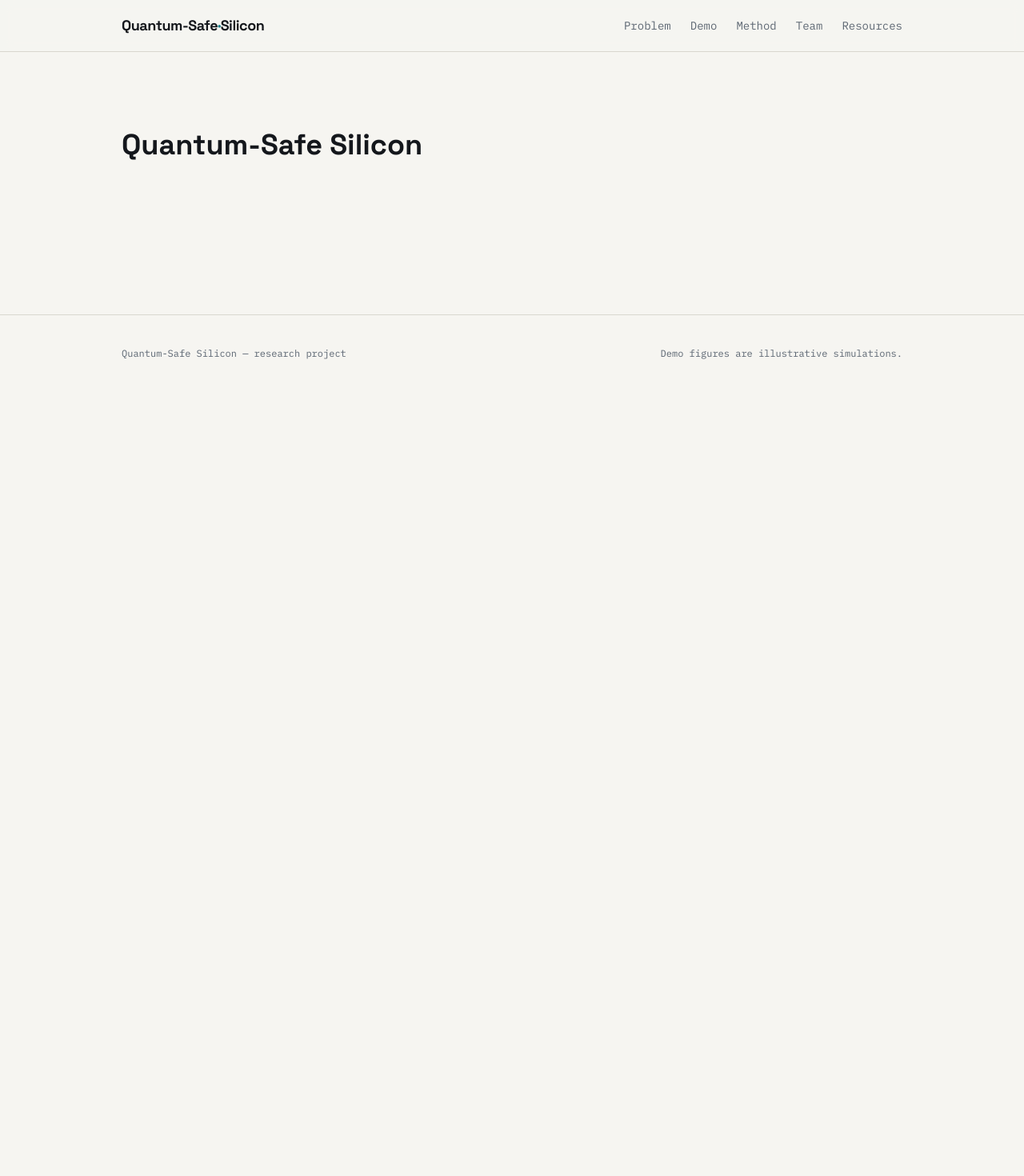
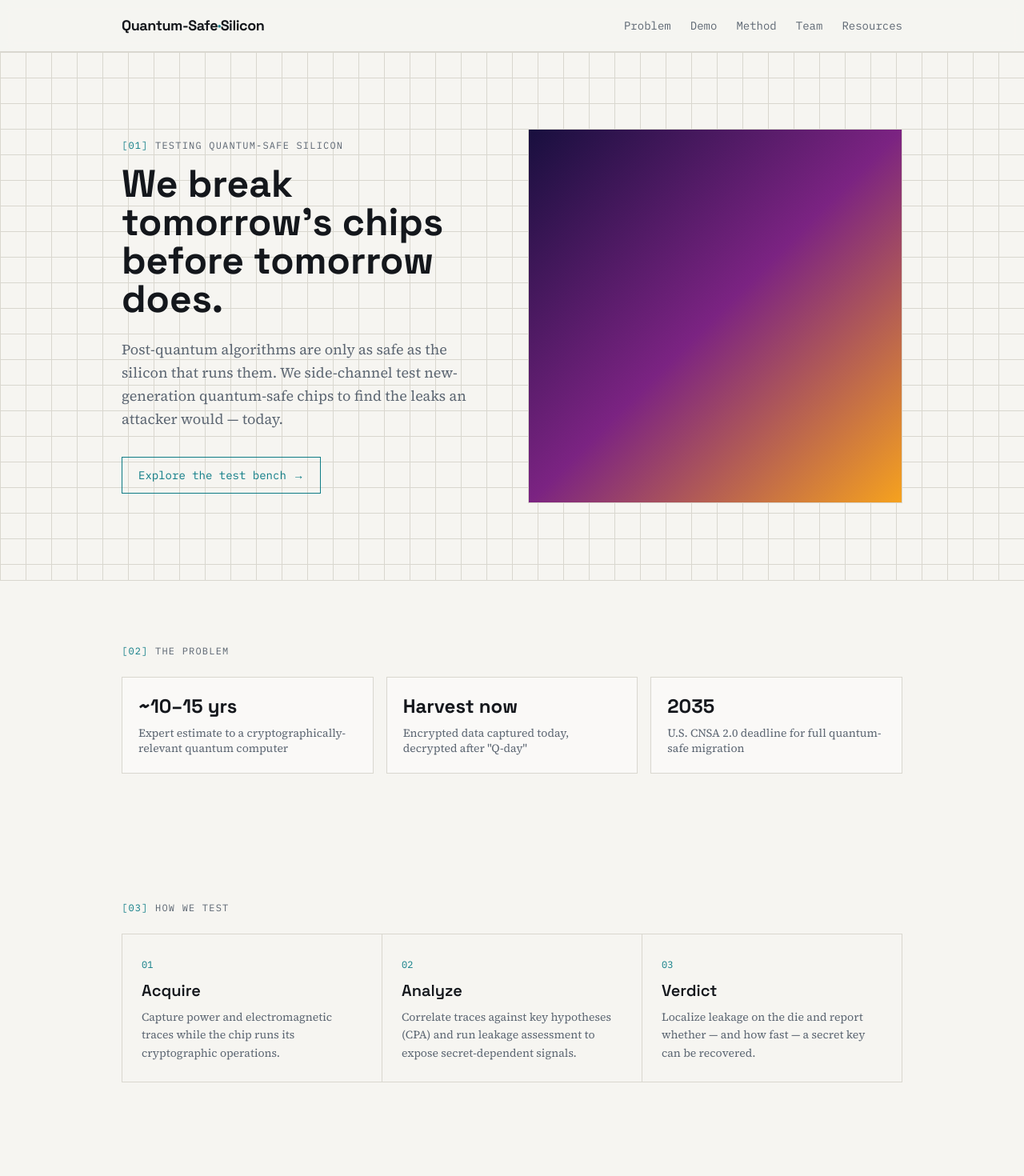
Before and after one commit to quantum-chips/quantum-chips.github.io, a Next.js app: page / in a window 1280 px wide. Shown: the top 1470 px of the page at 80% size. Before the commit the page ends 800 px from the top, so only its background shows below. Built offline with nearby package versions, Linux system fonts and the light colour scheme.

Commit message:
feat: home page with hero, problem stats, and test-step flow

```diff
--- a/app/page.tsx
+++ b/app/page.tsx
@@ -1,7 +1,50 @@
+import Link from "next/link";
+import Container from "@/components/Container";
+import Eyebrow from "@/components/Eyebrow";
+import StatCard from "@/components/StatCard";
+import StepFlow from "@/components/StepFlow";
+import { HERO, PROBLEM_STATS } from "@/content/site";
+
 export default function Home() {
   return (
-    <main className="mx-auto max-w-5xl px-6 py-24">
-      <h1 className="font-display text-4xl font-bold">Quantum-Safe Silicon</h1>
+    <main>
+      <section className="relative overflow-hidden border-b border-hairline">
+        <div className="graph-paper absolute inset-0 opacity-40" aria-hidden />
+        <Container className="relative grid gap-10 py-24 md:grid-cols-2 md:items-center">
+          <div>
+            <Eyebrow index={HERO.eyebrow.split(" · ")[0]}>{HERO.eyebrow.split(" · ")[1]}</Eyebrow>
+            <h1 className="mt-4 font-display text-4xl font-bold leading-tight md:text-5xl">{HERO.title}</h1>
+            <p className="mt-6 max-w-md text-lg leading-relaxed text-graphite">{HERO.lede}</p>
+            <Link
+              href={HERO.cta.href}
+              className="mt-8 inline-block border border-instrument px-5 py-3 font-mono text-sm text-instrument hover:bg-instrument hover:text-paper"
+            >
+              {HERO.cta.label} →
+            </Link>
+          </div>
+          <div
+            className="aspect-square w-full border border-hairline bg-gradient-to-br from-[#180F3E] via-[#7B2382] to-[#F6A21E]"
+            aria-label="Lattice over a chip die with a side-channel heat sweep (placeholder for animated hero)"
+            role="img"
+          />
+        </Container>
+      </section>
+
+      <Container className="py-20">
+        <Eyebrow index="02">The problem</Eyebrow>
+        <div className="mt-6 grid gap-4 sm:grid-cols-3">
+          {PROBLEM_STATS.map((s) => (
+            <StatCard key={s.label} value={s.value} label={s.label} />
+          ))}
+        </div>
+      </Container>
+
+      <Container className="py-20">
+        <Eyebrow index="03">How we test</Eyebrow>
+        <div className="mt-6">
+          <StepFlow />
+        </div>
+      </Container>
     </main>
   );
 }
--- /dev/null
+++ b/components/StatCard.tsx
@@ -0,0 +1,8 @@
+export default function StatCard({ value, label }: { value: string; label: string }) {
+  return (
+    <div className="border border-hairline bg-white/40 p-5">
+      <div className="font-display text-2xl font-bold text-ink">{value}</div>
+      <p className="mt-2 text-sm leading-snug text-graphite">{label}</p>
+    </div>
+  );
+}
--- /dev/null
+++ b/components/StepFlow.tsx
@@ -0,0 +1,15 @@
+import { TEST_STEPS } from "@/content/site";
+
+export default function StepFlow() {
+  return (
+    <ol className="grid gap-px overflow-hidden border border-hairline bg-hairline sm:grid-cols-3">
+      {TEST_STEPS.map((s) => (
+        <li key={s.n} className="bg-paper p-6">
+          <span className="font-mono text-xs text-instrument">{s.n}</span>
+          <h3 className="mt-2 font-display text-xl font-semibold">{s.title}</h3>
+          <p className="mt-2 text-sm leading-relaxed text-graphite">{s.body}</p>
+        </li>
+      ))}
+    </ol>
+  );
+}
--- /dev/null
+++ b/content/site.ts
@@ -0,0 +1,19 @@
+export const HERO = {
+  eyebrow: "01 · TESTING QUANTUM-SAFE SILICON",
+  title: "We break tomorrow's chips before tomorrow does.",
+  lede:
+    "Post-quantum algorithms are only as safe as the silicon that runs them. We side-channel test new-generation quantum-safe chips to find the leaks an attacker would — today.",
+  cta: { label: "Explore the test bench", href: "/demo" },
+};
+
+export const PROBLEM_STATS: { value: string; label: string }[] = [
+  { value: "~10–15 yrs", label: "Expert estimate to a cryptographically-relevant quantum computer" },
+  { value: "Harvest now", label: 'Encrypted data captured today, decrypted after "Q-day"' },
+  { value: "2035", label: "U.S. CNSA 2.0 deadline for full quantum-safe migration" },
+];
+
+export const TEST_STEPS: { n: string; title: string; body: string }[] = [
+  { n: "01", title: "Acquire", body: "Capture power and electromagnetic traces while the chip runs its cryptographic operations." },
+  { n: "02", title: "Analyze", body: "Correlate traces against key hypotheses (CPA) and run leakage assessment to expose secret-dependent signals." },
+  { n: "03", title: "Verdict", body: "Localize leakage on the die and report whether — and how fast — a secret key can be recovered." },
+];
```
Also changed, not shown: 2 other files (tests, documents, lock files or other folders).
